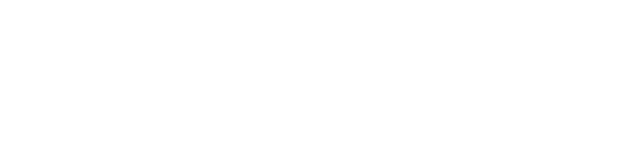
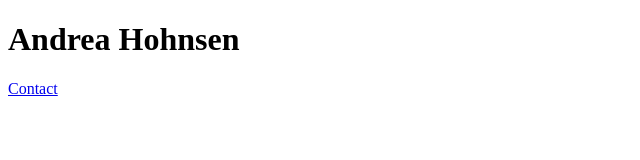
Before and after one commit to ahohnsen/personal-website, a plain HTML site: page index.html in a window 1280 px wide. Shown: the whole page, without its empty margins (0-640 px from the left). Drawn offline with Linux system fonts and the light colour scheme.

Commit message:
Add header to index.html

```diff
--- a/index.html
+++ b/index.html
@@ -1,11 +1,17 @@
 <!DOCTYPE html>
 <html lang="en">
 <head>
-    <meta charset="UTF-8">
-    <meta name="viewport" content="width=device-width, initial-scale=1.0">
-    <title>Document</title>
+  <meta charset="UTF-8">
+  <meta name="viewport" content="width=device-width, initial-scale=1.0">
+  <title>Andrea Hohnsen</title>
 </head>
 <body>
-
+  <header>
+    <h1>Andrea Hohnsen</h1>
+    <nav>
+      <a href="#contact">Contact</a>
+    </nav>
+  </header>
+<section id="contact"></section>
 </body>
 </html>
```
